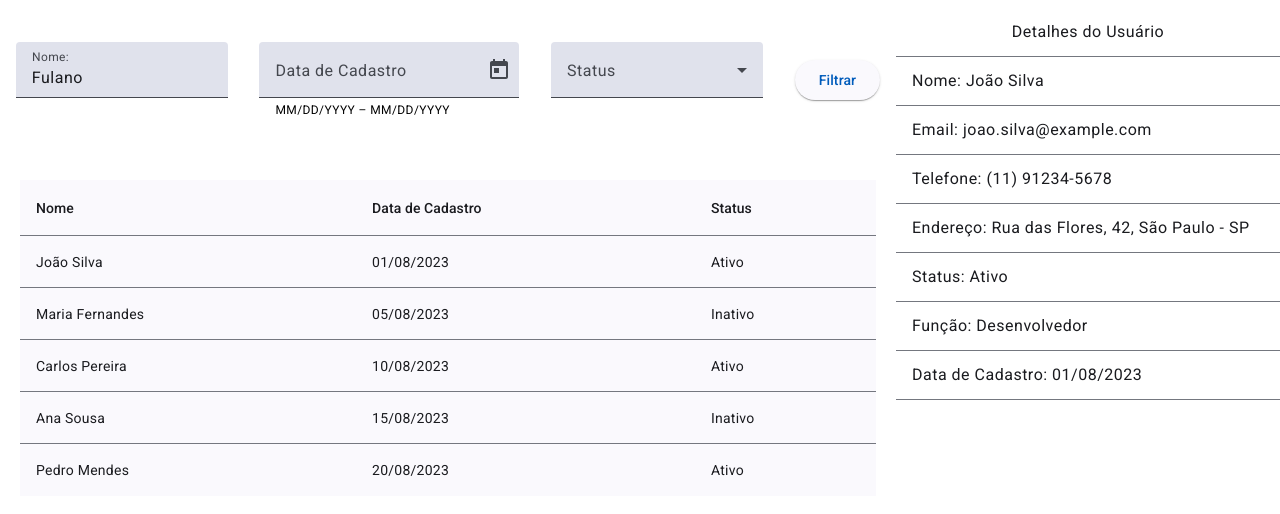
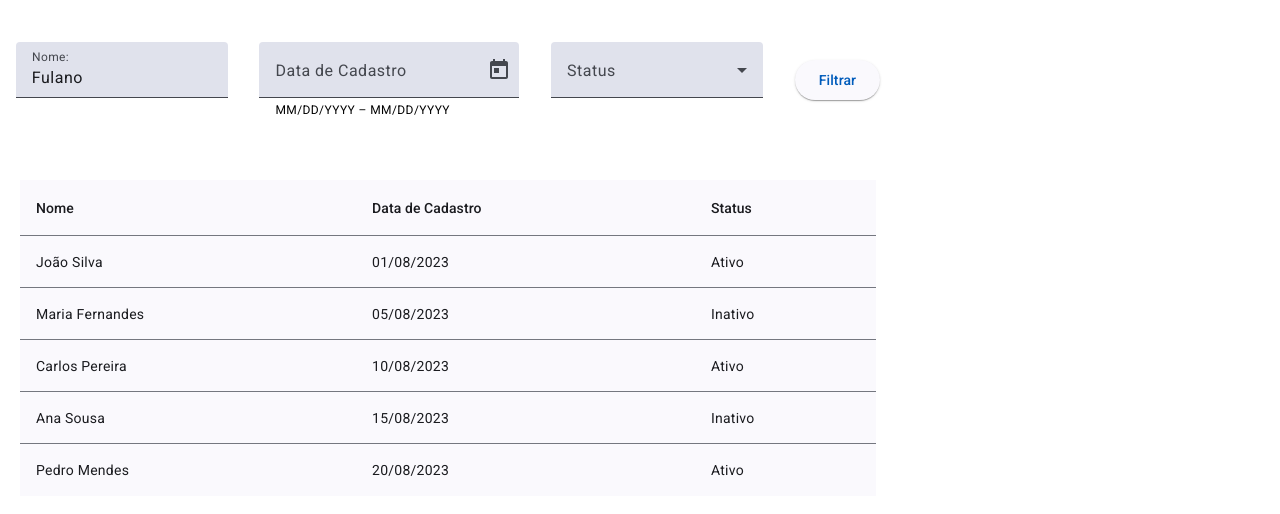
Before and after one commit to leticiareginajf/angular-funcional, an Angular app in the folder angular-funcional/: page / in a window 1280 px wide. Shown: the top 514 px of the page. Built offline with nearby package versions, Linux system fonts and the light colour scheme.

Commit message:
atualizacao 1.6

```diff
--- a/angular-funcional/src/app/app.component.html
+++ b/angular-funcional/src/app/app.component.html
@@ -18,14 +18,14 @@
         </div>
     <div class="main-left-div">
     <!--Conteudo da div esquerdo (80% de altura)-->
-    <app-users-list></app-users-list>
+    <app-users-list (userSelected)="onUserSelected($event)"></app-users-list>
 
 
     </div>
 </div>
 <div class="right-div">
     <!--Conteudo da div direita-->
-    <app-user-details [user]="userSelected"></app-user-details>
+    <app-user-details [user]="userSelected" *ngIf="showUserDetails"></app-user-details>
 
 </div>
 
--- a/angular-funcional/src/app/app.component.ts
+++ b/angular-funcional/src/app/app.component.ts
@@ -9,6 +9,14 @@ import { UsersList } from './data/users-list';
 })
 export class AppComponent {
 
-  userSelected: IUser = UsersList[0];
+  //userSelected: IUser = UsersList[0];
+
+  userSelected: IUser = {} as IUser;
+  showUserDetails: boolean = false;
+
+  onUserSelected(user: IUser){
+    this.userSelected = user;
+    this.showUserDetails = true;
+  }
 
 }
--- a/angular-funcional/src/app/components/users-list/users-list.component.ts
+++ b/angular-funcional/src/app/components/users-list/users-list.component.ts
@@ -1,4 +1,4 @@
-import { Component } from '@angular/core';
+import { Component, EventEmitter, Output } from '@angular/core';
 import { IUser } from '../../interfaces/user/user.interface';
 import { UsersList } from '../../data/users-list';
 
@@ -12,8 +12,12 @@ export class UsersListComponent {
   displayedColumns: string[] = ['name', 'date', 'status'];
   usersList: IUser[] = UsersList;
 
+  @Output('userSelected') userSelectedEmitt = new EventEmitter<IUser>();
+
   onUserSelected(user: IUser){
     console.log('user', user);
+
+    this.userSelectedEmitt.emit(user);
   }
 
 
```
Also changed, not shown: angular-funcional/src/app/components/user-details/user-details.component.ts (+6 -1 lines).
